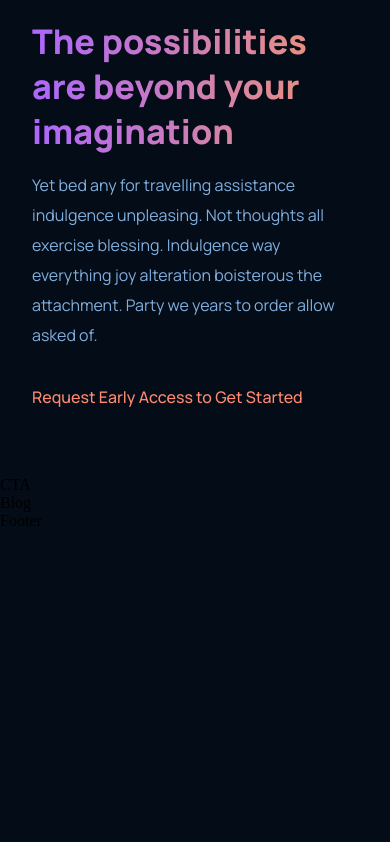
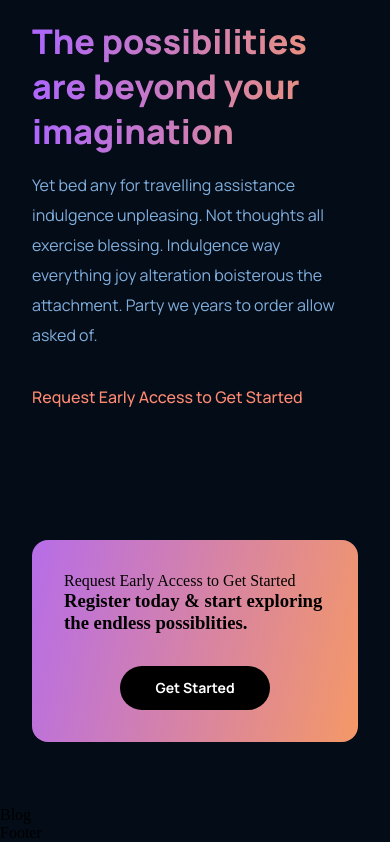
Before and after one commit to MysikM/gpt3.github.io, a React (Create React App) app: page / in a window 390 px wide. Shown: the part 4959-5801 px from the top of the page. Before the commit the page ends 5489 px from the top, so only its background shows below. Built offline with nearby package versions, Linux system fonts and the light colour scheme.

Commit message:
cta create

```diff
--- a/src/components/cta/CTA.jsx
+++ b/src/components/cta/CTA.jsx
@@ -3,7 +3,17 @@
 
 const CTA = () => {
     return (
-        <div>CTA</div>
+        <div className="gpt3__cta">
+            <div className="gpt3__cta-container">
+                <p>Request Early Access to Get Started</p>
+                <h3>Register today & start exploring the endless possiblities.</h3>
+            </div>
+            <div className="gpt3__cta-btn">
+                <button type="button">
+                    Get Started
+                </button>
+            </div>
+        </div>
     )
 }
 
--- a/src/components/cta/cta.css
+++ b/src/components/cta/cta.css
@@ -0,0 +1,75 @@
+.gpt3__cta {
+    display: flex;
+    justify-content: space-between;
+    align-items: center;
+    flex-direction: row;
+    padding: 2rem;
+    margin: 4rem;
+    border-radius: 1rem;
+    background: var(--gradient-bar);
+}
+
+.gpt3__cta-content p {
+    font-family: var(--font-family);
+    font-weight: 500;
+    font-size: 12px;
+    line-height: 30px;
+    color: #0E0E0E;
+    margin-bottom: 1rem;
+}
+
+.gpt3__cta-content h3 {
+    font-family: var(--font-family);
+    font-weight: 800;
+    font-size: 24px;
+    line-height: 45px;
+    color: #000000;
+}
+
+.gpt3__cta-btn {
+    display: flex;
+    justify-content: center;
+    align-items: center;
+    margin-left: 2rem;
+}
+
+.gpt3__cta-btn button {
+    background: #000000;
+    color: #FFFFFF;
+    border-radius: 40px;
+    font-family: var(--font-family);
+    font-weight: bold;
+    font-size: 18px;
+    line-height: 30px;
+    padding: 0.5rem 1rem;
+    border: none;
+    outline: none;
+    cursor: pointer;
+    min-width: 150px;
+}
+
+@media screen and (max-width: 650px) {
+    .gpt3__cta {
+        flex-direction: column;
+    }
+
+    .gpt3__cta-btn {
+        margin: 2rem 0 0;
+    }
+}
+
+@media screen and (max-width: 550px) {
+    .gpt3__cta {
+        margin: 4rem 2rem;
+    }
+
+    .gpt3__cta-content h3{
+        font-size: 18px;
+        line-height: 32px;
+    }
+
+    .gpt3__cta-btn button {
+        font-size: 14px;
+        line-height: 28px;
+    }
+}
```
